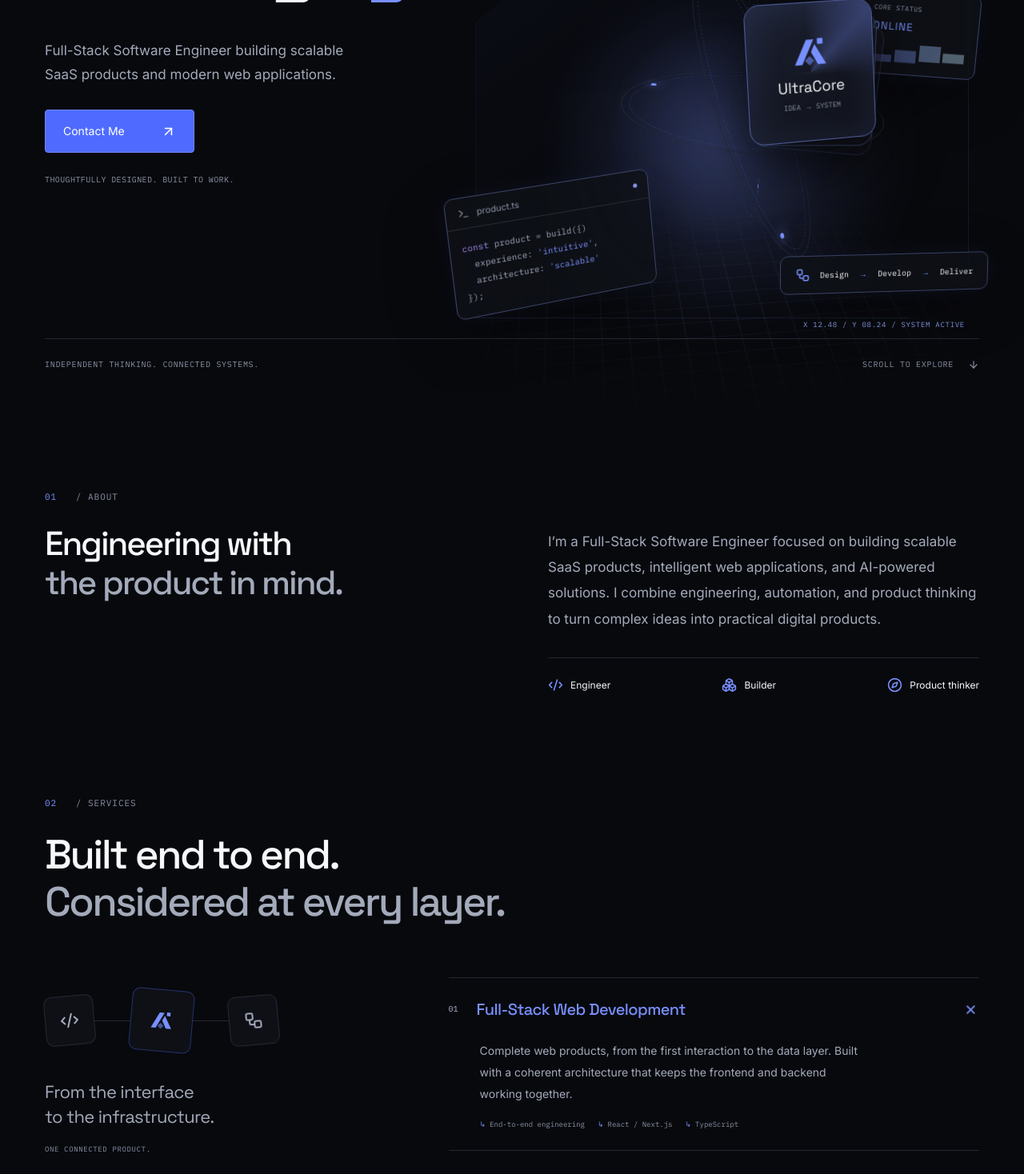
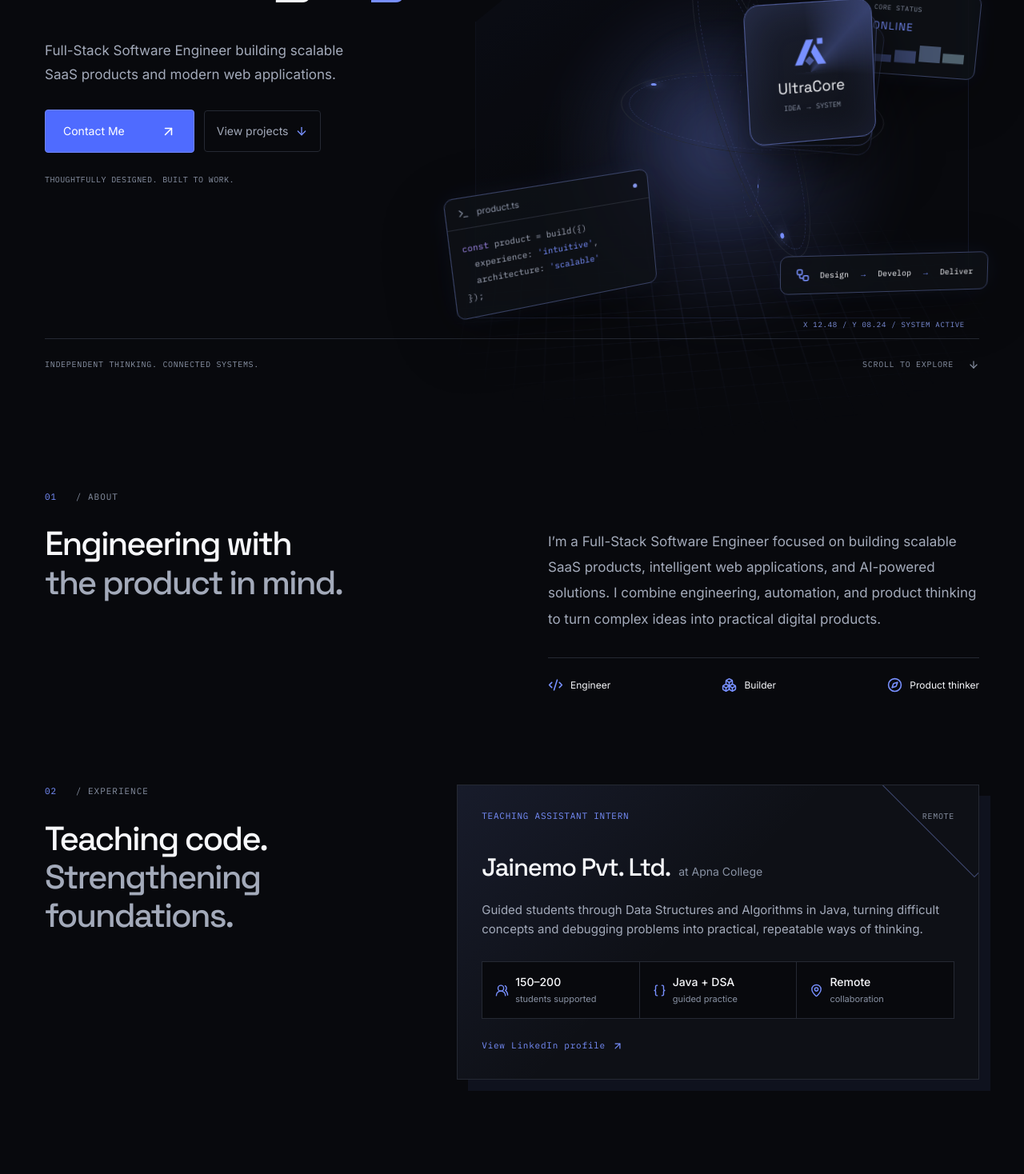
Before and after one commit to abhisheksillur2003/Abhi.UltraCore, a Next.js app: page / in a window 1280 px wide. Shown: the part 440-1908 px from the top of the page at 80% size. Built offline with nearby package versions, Linux system fonts and the light colour scheme.

Commit message:
Add verified experience and recruiter paths

```diff
--- a/app/globals.css
+++ b/app/globals.css
@@ -187,6 +187,45 @@ svg {
 }
 .primary-button:hover svg {
   transform: translate(3px, -3px);
+}
+.hero-actions {
+  display: flex;
+  align-items: center;
+  flex-wrap: wrap;
+  gap: 12px;
+  margin-top: 28px;
+}
+.hero-actions .primary-button {
+  margin-top: 0;
+}
+.secondary-button {
+  display: inline-flex;
+  align-items: center;
+  gap: 9px;
+  min-height: 52px;
+  padding: 13px 15px;
+  border: 1px solid var(--line);
+  border-radius: 4px;
+  color: var(--secondary);
+  font-size: 14px;
+  transition:
+    color 0.2s ease,
+    border-color 0.2s ease,
+    background 0.2s ease;
+}
+.secondary-button:hover,
+.secondary-button:focus-visible {
+  color: var(--text);
+  border-color: color-mix(in srgb, var(--accent) 55%, var(--line));
+  background: color-mix(in srgb, var(--accent) 7%, transparent);
+}
+.secondary-button svg {
+  color: var(--accent);
+  transition: transform 0.2s ease;
+}
+.secondary-button:hover svg,
+.secondary-button:focus-visible svg {
+  transform: translateY(3px);
 }
 .hero-note {
   display: block;
@@ -1231,6 +1270,127 @@ svg {
 .about-identities svg {
   color: var(--accent);
 }
+.experience-section {
+  display: grid;
+  grid-template-columns: 0.8fr 1.2fr;
+  gap: 80px;
+  padding-top: 115px;
+}
+.experience-section .section-heading {
+  margin-bottom: 0;
+}
+.experience-section h2 {
+  font-size: 42px;
+}
+.experience-card {
+  position: relative;
+  overflow: hidden;
+  padding: 30px;
+  border: 1px solid var(--line);
+  background:
+    linear-gradient(
+      135deg,
+      color-mix(in srgb, var(--accent) 9%, transparent),
+      transparent 46%
+    ),
+    var(--surface);
+  box-shadow: 14px 14px 0 color-mix(in srgb, var(--accent) 7%, transparent);
+}
+.experience-card::after {
+  content: '';
+  position: absolute;
+  width: 170px;
+  height: 170px;
+  right: -80px;
+  top: -90px;
+  border: 1px solid color-mix(in srgb, var(--accent) 30%, var(--line));
+  transform: rotate(45deg);
+  pointer-events: none;
+}
+.experience-card-top,
+.experience-heading,
+.experience-highlights,
+.experience-link {
+  position: relative;
+  z-index: 1;
+}
+.experience-card-top {
+  display: flex;
+  justify-content: space-between;
+  align-items: center;
+  gap: 18px;
+}
+.experience-role {
+  color: var(--accent);
+  font-size: 11px;
+}
+.experience-status {
+  color: var(--muted);
+  font-size: 10px;
+}
+.experience-heading {
+  display: flex;
+  align-items: baseline;
+  gap: 10px;
+  margin-top: 30px;
+}
+.experience-heading h3 {
+  font-size: 31px;
+  letter-spacing: -0.04em;
+}
+.experience-heading p {
+  color: var(--muted);
+  font-size: 14px;
+}
+.experience-summary {
+  max-width: 650px;
+  margin-top: 17px;
+  color: var(--secondary);
+  font-size: 15px;
+}
+.experience-highlights {
+  display: grid;
+  grid-template-columns: repeat(3, 1fr);
+  gap: 1px;
+  margin-top: 28px;
+  background: var(--line);
+  border: 1px solid var(--line);
+}
+.experience-highlights > span {
+  display: grid;
+  grid-template-columns: auto 1fr;
+  align-items: center;
+  gap: 4px 8px;
+  padding: 16px;
+  background: var(--bg);
+  color: var(--muted);
+  font-size: 11px;
+  line-height: 1.35;
+}
+.experience-highlights svg {
+  grid-row: span 2;
+  color: var(--accent);
+}
+.experience-highlights strong {
+  color: var(--text);
+  font-size: 14px;
+  font-weight: 500;
+}
+.experience-link {
+  display: inline-flex;
+  align-items: center;
+  gap: 8px;
+  margin-top: 25px;
+  color: var(--accent);
+  font-size: 11px;
+}
+.experience-link svg {
+  transition: transform 0.2s ease;
+}
+.experience-link:hover svg,
+.experience-link:focus-visible svg {
+  transform: translate(2px, -2px);
+}
 .services-layout {
   display: grid;
   grid-template-columns: 1fr 1.6fr;
@@ -2296,7 +2456,7 @@ svg {
   display: flex;
   justify-content: space-between;
   gap: 12px;
-  font-size: 9px;
+  font-size: 11px;
   color: var(--muted);
 }
 .credential-title {
@@ -2309,7 +2469,7 @@ svg {
   display: flex;
   align-items: center;
   gap: 6px;
-  font-size: 9px;
+  font-size: 11px;
   color: var(--accent);
 }
 .credential-action svg {
@@ -2409,6 +2569,24 @@ svg {
 .copy-email:hover {
   color: var(--accent);
 }
+.contact-utilities {
+  display: flex;
+  align-items: center;
+  gap: 20px;
+}
+.linkedin-link {
+  display: inline-flex;
+  align-items: center;
+  gap: 6px;
+  min-height: 35px;
+  color: var(--muted);
+  font-size: 11px;
+  transition: color 0.2s ease;
+}
+.linkedin-link:hover,
+.linkedin-link:focus-visible {
+  color: var(--accent);
+}
 footer {
   padding: 40px 0 20px;
 }
@@ -2421,6 +2599,23 @@ footer {
 .footer-top > p {
   font-size: 11px;
   color: var(--muted);
+}
+.footer-links {
+  display: flex;
+  align-items: center;
+  gap: 18px;
+  color: var(--muted);
+  font-size: 11px;
+}
+.footer-links a {
+  display: inline-flex;
+  align-items: center;
+  gap: 5px;
+  transition: color 0.2s ease;
+}
+.footer-links a:hover,
+.footer-links a:focus-visible {
+  color: var(--accent);
 }
 .footer-top > a:last-child {
   font-size: 10px;
@@ -2560,6 +2755,12 @@ footer {
   .about-section {
     gap: 45px;
   }
+  .experience-section {
+    gap: 45px;
+  }
+  .experience-section h2 {
+    font-size: 35px;
+  }
   .about-section h2,
   .certifications-section h2 {
     font-size: 35px;
@@ -2633,6 +2834,14 @@ footer {
   .about-identities {
     justify-content: flex-start;
     gap: 35px;
+  }
+  .experience-section {
+    grid-template-columns: 1fr;
+    gap: 30px;
+    padding-top: 90px;
+  }
+  .experience-card {
+    max-width: 680px;
   }
   .standard-section {
     padding-top: 95px;
@@ -2891,6 +3100,44 @@ footer {
   .about-identities svg {
     width: 15px;
   }
+  .experience-section {
+    padding-top: 75px;
+  }
+  .experience-section h2 {
+    font-size: 32px;
+  }
+  .experience-card {
+    padding: 22px 18px;
+    box-shadow: 8px 8px 0 color-mix(in srgb, var(--accent) 7%, transparent);
+  }
+  .experience-heading {
+    display: block;
+    margin-top: 24px;
+  }
+  .experience-heading h3 {
+    font-size: 27px;
+  }
+  .experience-heading p {
+    margin-top: 2px;
+  }
+  .experience-summary {
+    font-size: 14px;
+  }
+  .experience-highlights {
+    grid-template-columns: 1fr;
+    margin-top: 23px;
+  }
+  .experience-highlights > span {
+    grid-template-columns: auto auto 1fr;
+    padding: 13px 14px;
+    font-size: 11px;
+  }
+  .experience-highlights svg {
+    grid-row: auto;
+  }
+  .experience-highlights strong {
+    font-size: 13px;
+  }
   .standard-section {
     padding-top: 80px;
   }
@@ -3142,7 +3389,7 @@ footer {
   }
   .credential-meta,
   .credential-action {
-    font-size: 8px;
+    font-size: 10px;
   }
   .credential-index {
     display: none;
@@ -3163,6 +3410,10 @@ footer {
     font-size: 16px;
     overflow-wrap: anywhere;
   }
+  .contact-utilities {
+    flex-wrap: wrap;
+    gap: 12px 20px;
+  }
   .copy-email {
     min-height: 35px;
   }
@@ -3178,6 +3429,9 @@ footer {
   }
   .footer-top .brand {
     font-size: 15px;
+  }
+  .footer-links {
+    margin-top: 14px;
   }
   .custom-cursor {
     display: none;
--- a/app/page.tsx
+++ b/app/page.tsx
@@ -1,5 +1,14 @@
 import { BrandMark } from '@/components/brand-mark';
-import { ArrowUpRight, Code2, Boxes, Compass } from 'lucide-react';
+import {
+  ArrowUpRight,
+  Code2,
+  Boxes,
+  Compass,
+  UserRound,
+  UsersRound,
+  Braces,
+  MapPin,
+} from 'lucide-react';
 import Image from 'next/image';
 import { Hero } from '@/components/hero';
 import {
@@ -14,7 +23,13 @@ import {
 } from '@/components/experience';
 import { Services } from '@/components/services';
 import { Projects } from '@/components/projects';
-import { certifications, contactHref, skills, email } from '@/data/content';
+import {
+  certifications,
+  contactHref,
+  skills,
+  email,
+  linkedinHref,
+} from '@/data/content';
 function SectionHeading({
   number,
   label,
@@ -75,11 +90,67 @@ export default function Home() {
           </Reveal>
         </section>
         <section
+          id="experience"
+          tabIndex={-1}
+          className="section-shell experience-section"
+        >
+          <SectionHeading number="02" label="EXPERIENCE">
+            Teaching code.
+            <br />
+            <span>Strengthening foundations.</span>
+          </SectionHeading>
+          <Reveal className="experience-card">
+            <div className="experience-card-top">
+              <span className="experience-role mono">
+                TEACHING ASSISTANT INTERN
+              </span>
+              <span className="experience-status mono">REMOTE</span>
+            </div>
+            <div className="experience-heading">
+              <h3>Jainemo Pvt. Ltd.</h3>
+              <p>at Apna College</p>
+            </div>
+            <p className="experience-summary">
+              Guided students through Data Structures and Algorithms in Java,
+              turning difficult concepts and debugging problems into practical,
+              repeatable ways of thinking.
+            </p>
+            <div
+              className="experience-highlights"
+              aria-label="Experience highlights"
+            >
+              <span>
+                <UsersRound size={17} />
+                <strong>150–200</strong>
+                students supported
+              </span>
+              <span>
+                <Braces size={17} />
+                <strong>Java + DSA</strong>
+                guided practice
+              </span>
+              <span>
+                <MapPin size={17} />
+                <strong>Remote</strong>
+                collaboration
+              </span>
+            </div>
+            <a
+              className="experience-link mono"
+              href={linkedinHref}
+              target="_blank"
+              rel="noreferrer"
+            >
+              View LinkedIn profile <ArrowUpRight size={14} />
+            </a>
+          </Reveal>
+        </section>
+        <section
           id="services"
           tabIndex={-1}
           className="section-shell standard-section"
         >
-          <SectionHeading number="02" label="SERVICES">
+          <SectionHeading number="03" label="SERVICES">
             Built end to end.
             <br />
             <span>Considered at every layer.</span>
@@ -93,7 +164,7 @@ export default function Home() {
           tabIndex={-1}
           className="section-shell standard-section projects-section"
         >
-          <SectionHeading number="03" label="SELECTED PROJECTS">
+          <SectionHeading number="04" label="SELECTED PROJECTS">
             The thinking.
             <br />
             <span>The building. The work.</span>
@@ -104,7 +175,7 @@ export default function Home() {
           <div className="section-shell">
             <Reveal className="skills-heading">
               <span className="section-label mono">
-                <span>04</span> / SKILLS
+                <span>05</span> / SKILLS
               </span>
               <h2>The tools behind the thinking.</h2>
               <span className="mono">A CONNECTED TOOLKIT</span>
@@ -142,7 +213,7 @@ export default function Home() {
           tabIndex={-1}
           className="section-shell certifications-section"
         >
-          <SectionHeading number="05" label="CERTIFICATIONS">
+          <SectionHeading number="06" label="CERTIFICATIONS">
             Always building.
             <br />
             <span>Always learning.</span>
@@ -188,7 +259,7 @@ export default function Home() {
           <div className="section-shell">
             <Reveal>
               <span className="section-label mono">
-                <span>06</span> / LET’S CONNECT
+                <span>07</span> / LET’S CONNECT
               </span>
               <h2>
                 Have something
@@ -205,7 +276,18 @@ export default function Home() {
                 </div>
                 <div className="contact-email">
                   <a href={`mailto:${email}`}>{email}</a>
-                  <CopyEmail />
+                  <div className="contact-utilities">
+                    <CopyEmail />
+                    <a
+                      className="linkedin-link"
+                      href={linkedinHref}
+                      target="_blank"
+                      rel="noreferrer"
+                    >
+                      <UserRound size={14} /> LinkedIn{' '}
+                      <ArrowUpRight size={12} />
+                    </a>
+                  </div>
                 </div>
               </div>
             </Reveal>
@@ -221,7 +303,12 @@ export default function Home() {
             </span>
           </a>
           <p>Built with intent. Engineered for impact.</p>
-          <a href={`mailto:${email}`}>{email}</a>
+          <div className="footer-links">
+            <a href={`mailto:${email}`}>Email</a>
+            <a href={linkedinHref} target="_blank" rel="noreferrer">
+              LinkedIn <ArrowUpRight size={12} />
+            </a>
+          </div>
         </div>
         <div className="footer-bottom mono">
           <span>
--- a/components/hero.tsx
+++ b/components/hero.tsx
@@ -51,9 +51,14 @@ export function Hero() {
             Full-Stack Software Engineer building scalable SaaS products and
             modern web applications.
           </p>
-          <MagneticLink href={contactHref}>
-            Contact Me <ArrowUpRight size={19} />
-          </MagneticLink>
+          <div className="hero-actions">
+            <MagneticLink href={contactHref}>
+              Contact Me <ArrowUpRight size={19} />
+            </MagneticLink>
+            <a className="secondary-button" href="#projects">
+              View projects <ArrowDown size={16} />
+            </a>
+          </div>
           <span className="hero-note mono">
             THOUGHTFULLY DESIGNED. BUILT TO WORK.
           </span>
--- a/data/content.ts
+++ b/data/content.ts
@@ -1,7 +1,10 @@
 export const email = 'abhisheksillur2003@gmail.com';
+export const linkedinHref =
+  'https://www.linkedin.com/in/abhishek-s-illur-9457ba245/';
 export const contactHref = `https://mail.google.com/mail/?view=cm&fs=1&to=${encodeURIComponent(email)}&su=${encodeURIComponent('Portfolio enquiry')}`;
 export const sections = [
   'About',
+  'Experience',
   'Services',
   'Projects',
   'Skills',
```
